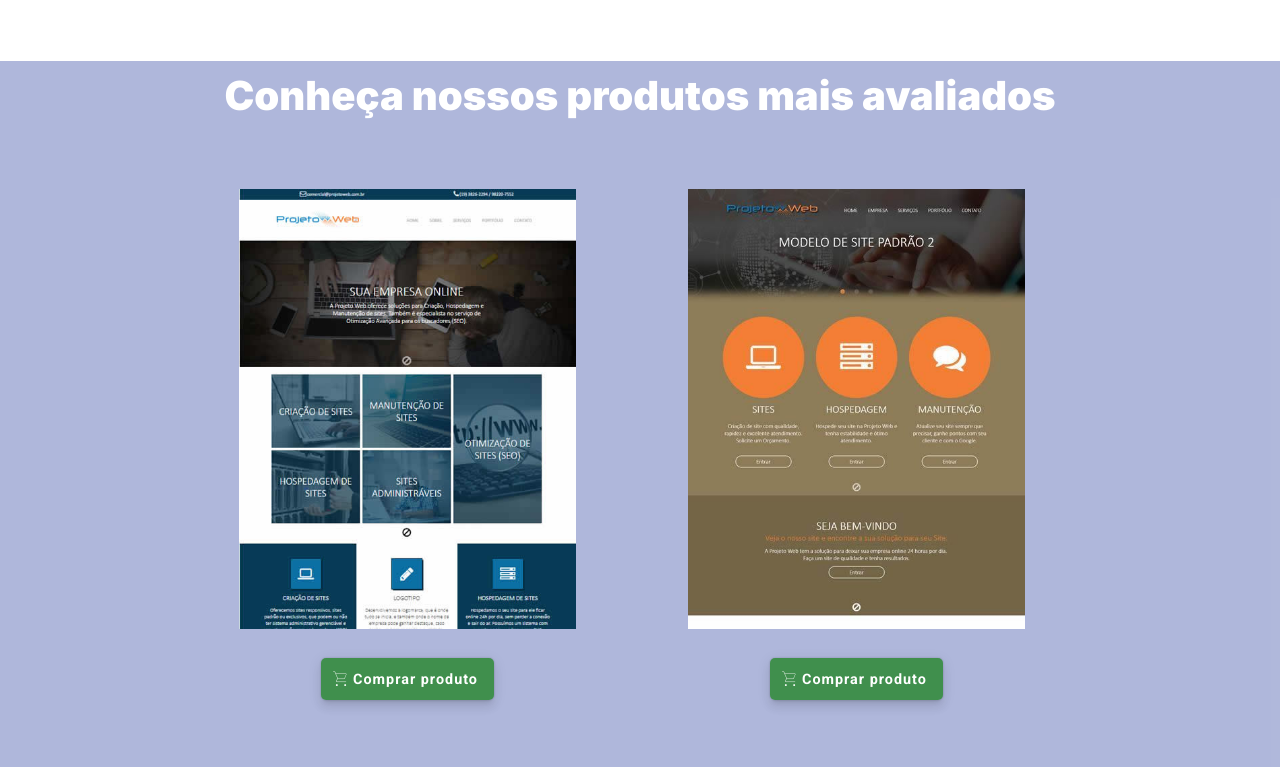
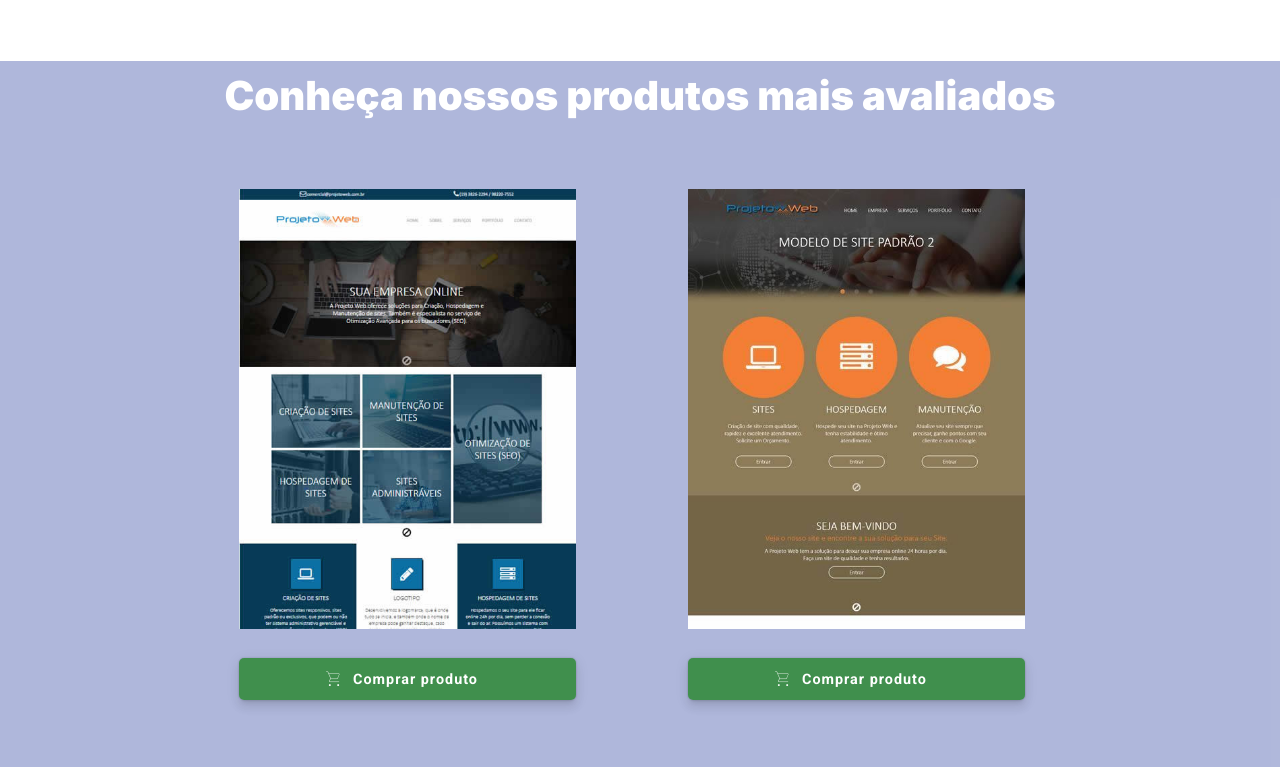
Before and after one commit to brendonuehara/SegundoProjeto, a plain HTML site: page pages/index.html in a window 1280 px wide. Shown: the part 1073-1840 px from the top of the page. Drawn offline with nearby package versions, Linux system fonts and the light colour scheme.

Commit message:
feat: att

```diff
--- a/assets/css/style.css
+++ b/assets/css/style.css
@@ -338,7 +338,6 @@
 .products-item {
   display: flex;
   flex-direction: column;
-  align-items: center;
   margin-top: 2rem;
   position: relative;
   margin-bottom: 3rem;
@@ -373,7 +372,7 @@
   color: white;
   position: absolute;
   z-index: 1;
-  left: 10px;
+  left: 85px;
   bottom: 11px;
   font-size: 20px;
   font-weight: 100;
```
